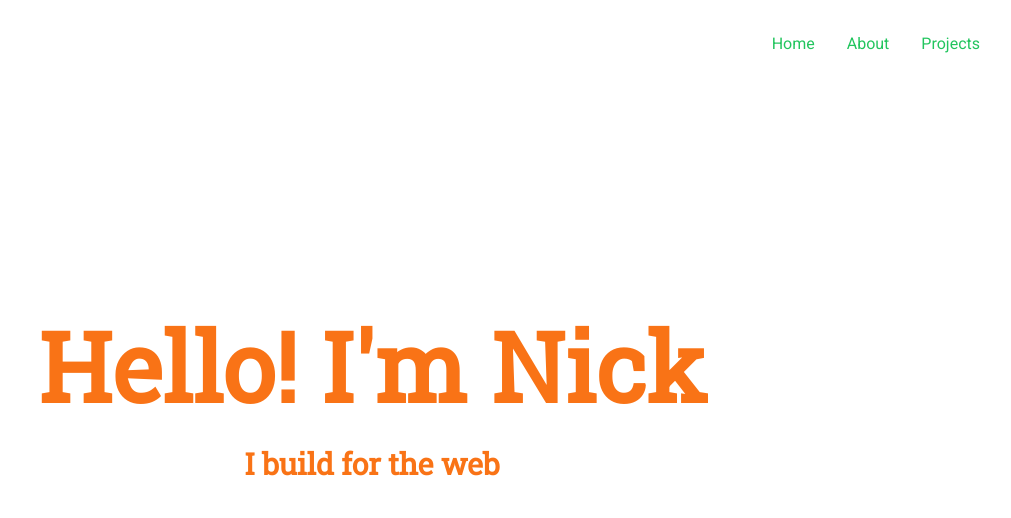
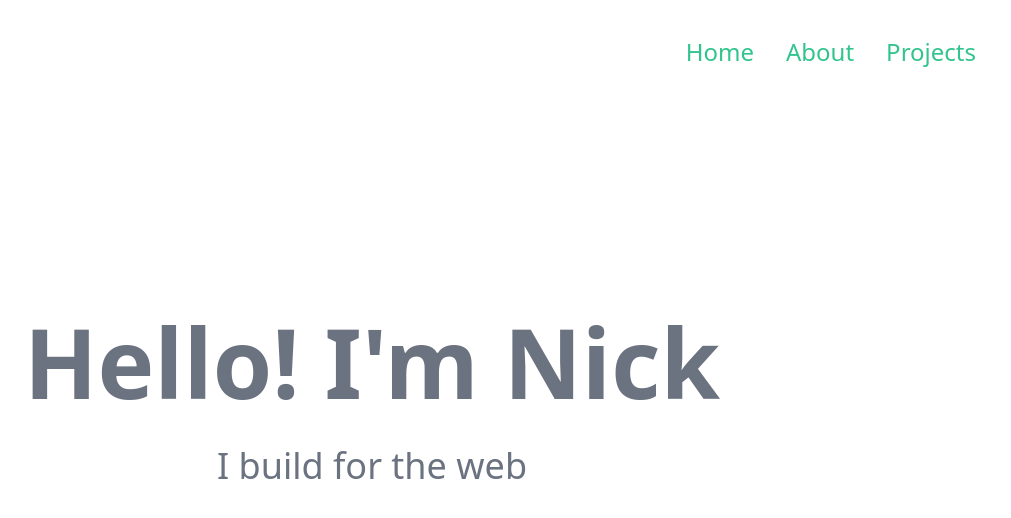
Before and after one commit to ndland/nland_portfolio, a React (Vite) app: page / in a window 1280 px wide. Shown: the top 518 px of the page, without its empty margins (268-1279 px from the left). Built offline with nearby package versions, Linux system fonts and the light colour scheme.

Commit message:
feat(flowbite): add Flowbite to the project
I've added Flowbite as it is a minimal library that will provide some helpful components for me to
use. It is still compatible with Tailwind, so that is nice.

```diff
--- a/package.json
+++ b/package.json
@@ -17,6 +17,8 @@
     "test:watch": "vitest"
   },
   "dependencies": {
+    "flowbite": "^2.2.1",
+    "flowbite-react": "^0.7.2",
     "jsdom": "^23.0.1",
     "react": "^18.2.0",
     "react-dom": "^18.2.0"
--- a/src/components/Home/Home.tsx
+++ b/src/components/Home/Home.tsx
@@ -5,18 +5,22 @@ interface HomeProps {}
 const Home: React.FC<HomeProps> = () => {
   return (
     <>
-      <div className="flex h-screen items-center justify-center dark:bg-neutral-600">
-        <div className="absolute right-8 top-8 text-green-500">
-          <div className="flex space-x-8 font-roboto">
+      <div className="flex h-screen items-center justify-center dark:bg-gray-500">
+        <div className="absolute right-9 top-9 text-green-400">
+          <div className="invisible flex space-x-8 md:visible md:text-2xl">
             <a href="">Home</a>
             <a href="">About</a>
             <a href="">Projects</a>
           </div>
         </div>
-        <div className="flex items-center justify-center font-roboto-slab text-4xl font-bold text-orange-500 dark:text-white md:text-8xl">
-          <div className="flex flex-col items-center space-y-8">
-            <div>Hello! I'm Nick</div>
-            <div className="text-xl md:text-3xl">I build for the web</div>
+        <div className="flex items-center justify-center font-bold text-gray-500 dark:text-white md:text-8xl">
+          <div className="flex flex-col items-center space-y-9">
+            <div className="text-4xl font-semibold md:text-8xl">
+              Hello! I'm Nick
+            </div>
+            <div className="text-2xl font-light md:text-4xl md:font-normal">
+              I build for the web
+            </div>
           </div>
         </div>
       </div>
--- a/tailwind.config.js
+++ b/tailwind.config.js
@@ -1,6 +1,10 @@
 /** @type {import('tailwindcss').Config} */
 export default {
-  content: ["./index.html", "./src/**/*.{js,ts,jsx,tsx}"],
+  content: [
+    "./index.html",
+    "./src/**/*.{js,ts,jsx,tsx}",
+    "node_modules/flowbite-react/lib/esm/**/*.js",
+  ],
   darkMode: "class",
   theme: {
     extend: {
@@ -10,5 +14,5 @@ export default {
       },
     },
   },
-  plugins: [],
+  plugins: [require("flowbite/plugin")],
 };
```
Also changed, not shown: .eslintrc.cjs, 1 other file (tests, documents, lock files or other folders).
